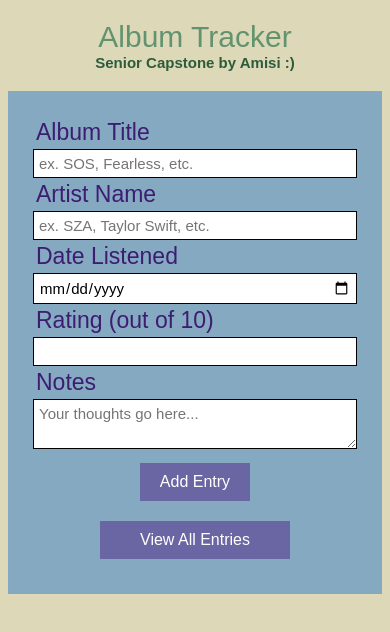
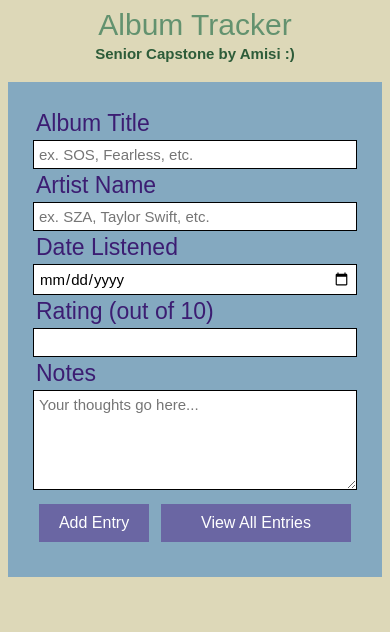
Before and after one commit to aanj3h/senior-capstone, a plain HTML site: page index.html in a window 390 px wide. Drawn offline with Linux system fonts and the light colour scheme; a web font is replaced by a local one.

Commit message:
Add files via upload

```diff
--- a/style.css
+++ b/style.css
@@ -5,7 +5,7 @@ body {
   h1 {
     text-align: center;
     color: #63926F;
-    margin: 0px 0px 0px 0px;
+    margin: 3px 0;
     font-size: 30px;
     font-family: "grenadine-mvb", sans-serif;
     font-weight: 500;
@@ -19,7 +19,7 @@ body {
     font-weight: 700;
     font-style: normal;
     font-size: 15px;
-    margin: 0px 0px 0px 0px;
+    margin: 0;
   }
 
   form {
@@ -34,14 +34,14 @@ body {
   label {
     padding: 3px;
     color: rgb(60, 29, 114);
-    font-family: "stinger-variable",sans-serif;
+    font-family: "stinger-variable", sans-serif;
     font-variation-settings: 'wght' 400, 'wdth' 100;
     font-size: 23px;
     text-align: left;
     display: block;
   }
 
-  input {
+  input, textarea {
     border: 1px solid black;
     font-size: 15px;
     font-family: "loretta-variable", sans-serif;
@@ -52,15 +52,8 @@ body {
   }
 
   textarea#notes {
-    border: 1px solid black;
-    font-size: 15px;
-    font-family: "loretta-variable", sans-serif;
-    font-variation-settings: "wght" 300;
-    padding: 5px;
-    width: 100%;
-    box-sizing: border-box;
     resize: vertical;
-    min-height: 50px;
+    min-height: 100px;
   }
 
   button, a {
@@ -73,37 +66,16 @@ body {
     text-decoration: none;
     display: block;
     font-size: 16px;
-  font-family: "stinger-variable",sans-serif;
+    font-family: "stinger-variable", sans-serif;
     font-variation-settings: 'wght' 400, 'wdth' 100;
     cursor: pointer;
   }
 
-a:hover {
-    background-color: #B5B3D1;
+  a.view-all-entries {
+    width: 150px;
   }
 
-button:hover {
-    background-color: #B5B3D1;
+  .button-container {
+    display: flex;
+    justify-content: center;
   }
-.button-container {
-  display: inline-block;
-  text-align: center;
-}
-
-a.view-all-entries {
-  display: inline-block;
-  width: 150px; /* Adjust the width as needed */
-}
-
-.button-noform {
-  text-align: center;
-}
-
-@media (max-width: 600px) {
-  h1 {
-    margin-top: 20px;
-  }
-  h2 {
-    margin-bottom: 20px;
-  }
-}
```
Also changed, not shown: style2.css (+5 -8 lines). Lines whose indentation alone changed are shown as unchanged.
